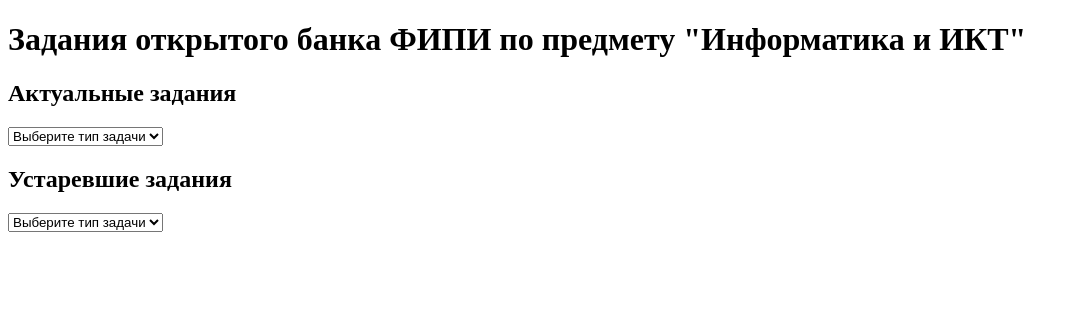
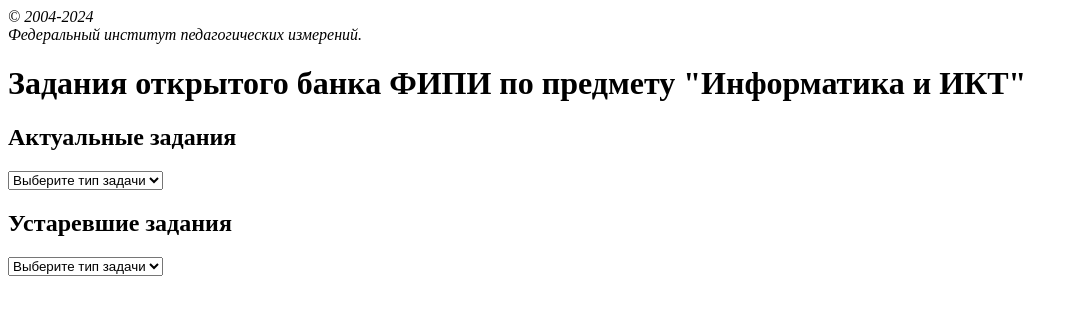
Before and after one commit to ZUB3C/FipiBankClassification, a Flask app: page / in a window 1280 px wide. Shown: the top 315 px of the page, without its empty margins (0-1078 px from the left). Run offline with Flask 3, Linux system fonts and the light colour scheme.

Commit message:
Add copyright

```diff
--- a/web_ui/templates/index.html
+++ b/web_ui/templates/index.html
@@ -6,7 +6,7 @@
     <title>ЕГЭ Информатика и ИКТ</title>
 </head>
 <body>
-
+<i>© 2004-2024<br>Федеральный институт педагогических измерений.</i>
 <h1>Задания открытого банка ФИПИ по предмету "Информатика и ИКТ"</h1>
 
 <h2>Актуальные задания</h2>
```
